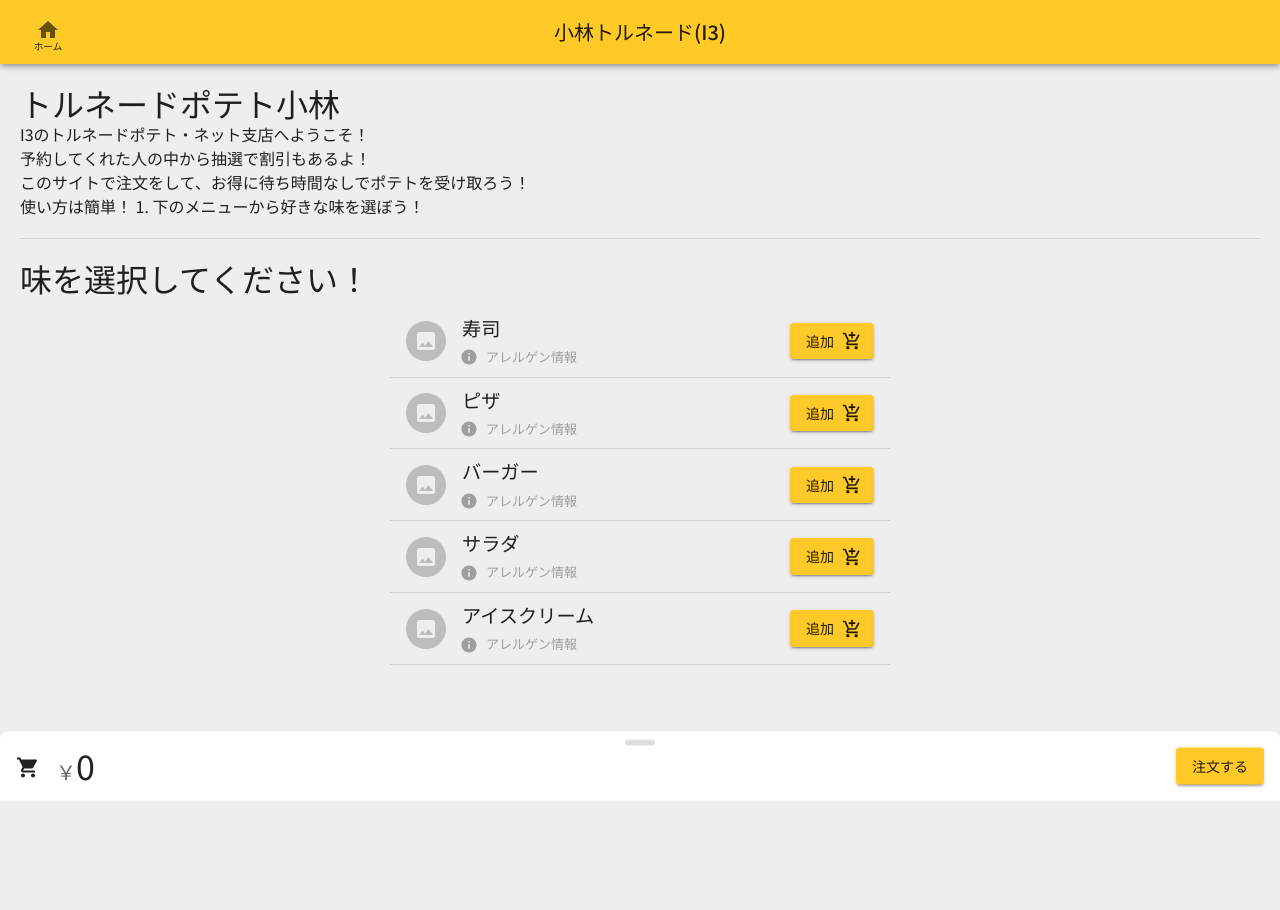
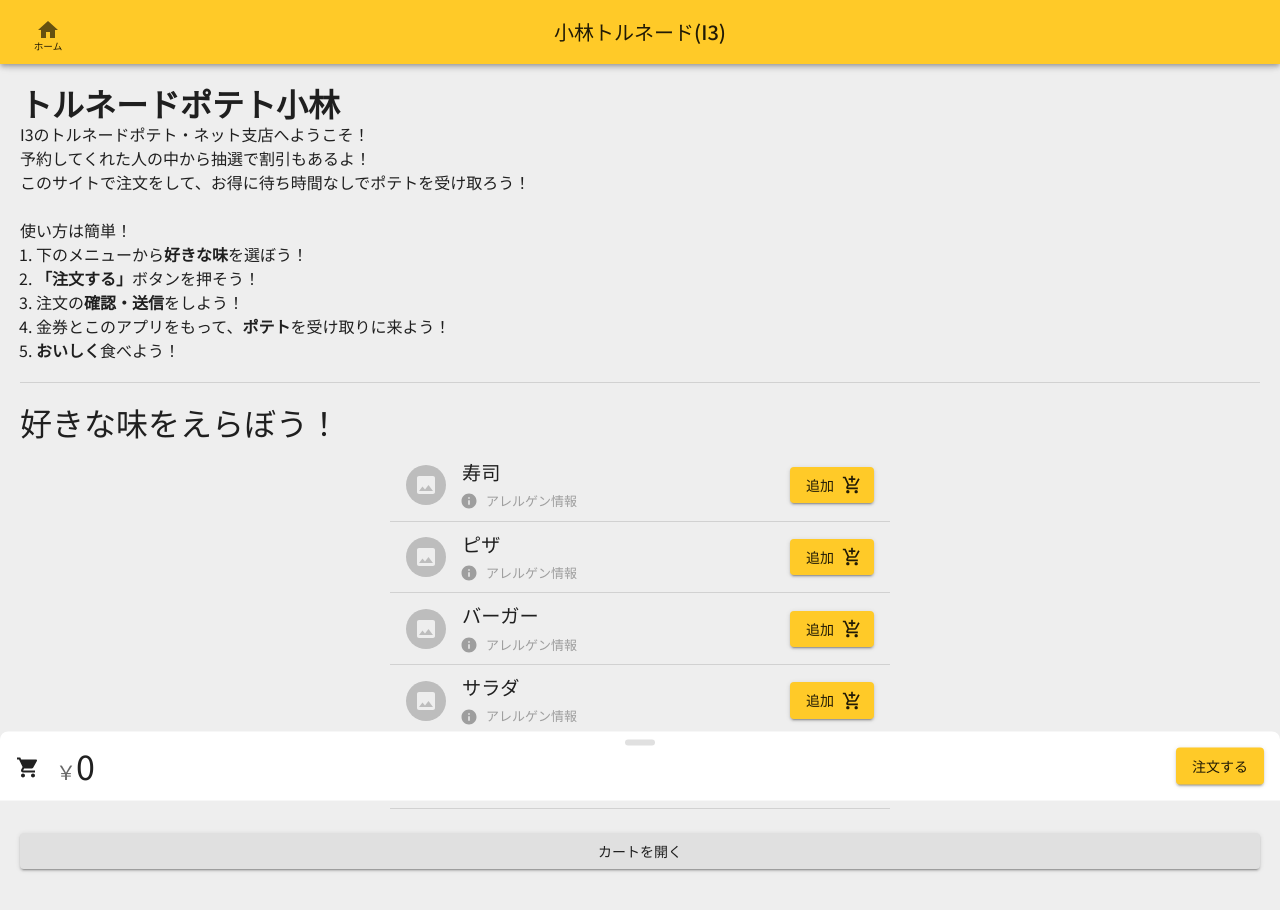
Before and after one commit to dokimiki/scfes23-foodorder, a Next.js app: page /I3/order/menus in a window 1280 px wide. Shown: the top 910 px of the page. Before the commit the page ends 800 px from the top, so only its background shows below. Built offline with nearby package versions, Linux system fonts and the light colour scheme.

Commit message:
finish tornado!!

```diff
--- a/src/app/I3/order/menus/page.tsx
+++ b/src/app/I3/order/menus/page.tsx
@@ -11,10 +11,22 @@ import OrderDrawerContent from "./OrderDrawerContent";
 import MenuItemPaper from "./MenuItemPaper";
 import { allergensList } from "@/libs/types/allergen";
 import List from "@mui/material/List";
-import { Backdrop, CircularProgress, Dialog, Divider } from "@mui/material";
+import { Backdrop, Button, CircularProgress, Dialog, Divider, Stack } from "@mui/material";
 import AllergenDialogContent from "./AllergenDialogContent";
 
 const drawerBleeding = 68.5;
+
+function Bold({ children }: { children: React.ReactNode }) {
+    return (
+        <span
+            css={css`
+                font-weight: bold;
+            `}
+        >
+            {children}
+        </span>
+    );
+}
 
 export default function Menus() {
     const [menus, setMenus] = React.useState<MenuItem[]>([]);
@@ -97,7 +109,7 @@ export default function Menus() {
                         fontSize: "2rem",
                     }}
                 >
-                    トルネードポテト小林
+                    <Bold>トルネードポテト小林</Bold>
                 </Typography>
                 <Typography variant="body1">
                     I3のトルネードポテト・ネット支店へようこそ！
@@ -105,8 +117,32 @@ export default function Menus() {
                     予約してくれた人の中から抽選で割引もあるよ！
                     <br /> このサイトで注文をして、お得に待ち時間なしでポテトを受け取ろう！
                     <br />
-                    使い方は簡単！ 1. 下のメニューから好きな味を選ぼう！
+                    <br />
+                    使い方は簡単！
+                    <br />
                 </Typography>
+                <ol
+                    css={css`
+                        margin: 0;
+                        padding-inline: 1rem;
+                    `}
+                >
+                    <li>
+                        下のメニューから<Bold>好きな味</Bold>を選ぼう！
+                    </li>
+                    <li>
+                        <Bold>「注文する」</Bold>ボタンを押そう！
+                    </li>
+                    <li>
+                        注文の<Bold>確認・送信</Bold>をしよう！
+                    </li>
+                    <li>
+                        金券とこのアプリをもって、<Bold>ポテト</Bold>を受け取りに来よう！
+                    </li>
+                    <li>
+                        <Bold>おいしく</Bold>食べよう！
+                    </li>
+                </ol>
             </div>
 
             <Divider sx={{ margin: "20px 0" }} />
@@ -118,7 +154,7 @@ export default function Menus() {
                         fontSize: "2rem",
                     }}
                 >
-                    味を選択してください！
+                    好きな味をえらぼう！
                 </Typography>
                 <List
                     sx={{
@@ -146,6 +182,12 @@ export default function Menus() {
                     })}
                 </List>
             </div>
+
+            <Stack sx={{ marginY: 2 }}>
+                <Button variant="contained" color="inherit" onClick={toggleDrawer(true)}>
+                    カートを開く
+                </Button>
+            </Stack>
 
             <Dialog
                 onClose={() => {
```
